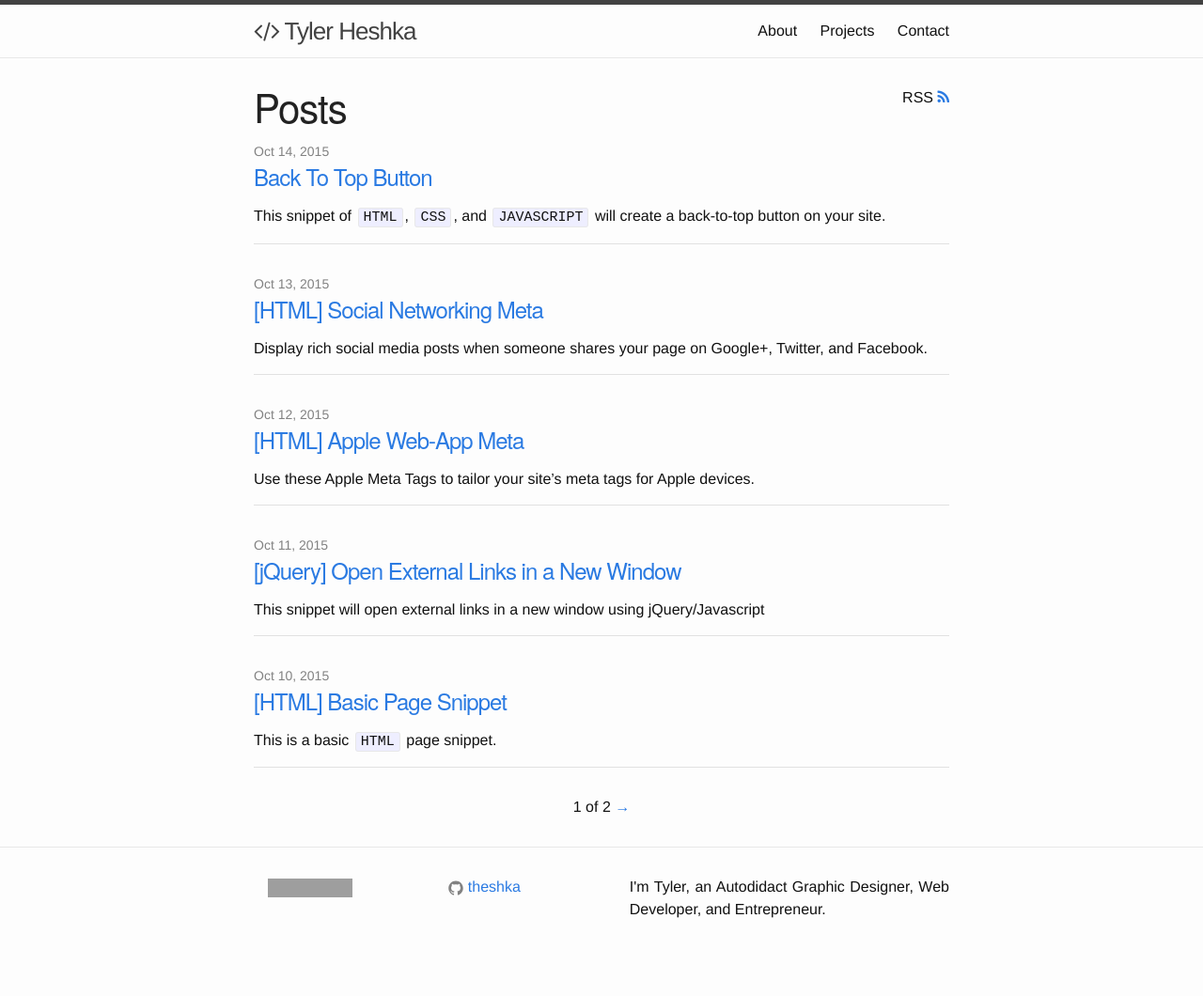
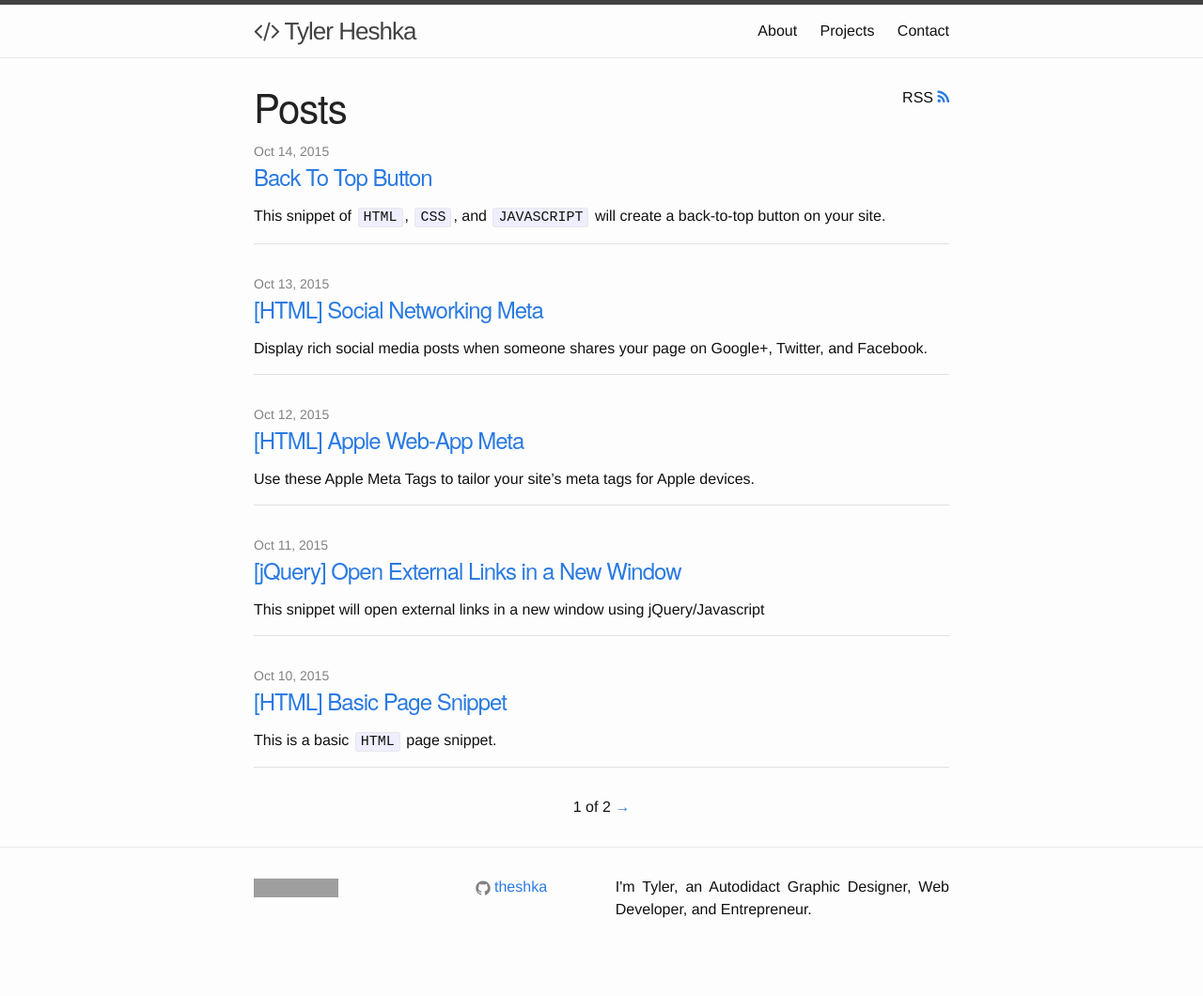
Before and after one commit to theshka/theshka, a Jekyll site: the page built from index.html, in a window 1280 px wide. Shown: the whole page at 94% size. Built offline with Jekyll 4.4.1, drawn with Linux system fonts in a browser that asks for light colours; nearby versions of some CDN libraries; the list of posts is cut into pages by our own code; grey boxes are pictures that could not be loaded.

Commit message:
update layout

```diff
--- a/_sass/_layout.scss
+++ b/_sass/_layout.scss
@@ -101,10 +101,16 @@
     margin-bottom: $spacing-unit / 2;
 }
 
-.contact-list,
+.contact-list{
+    list-style: none;
+    margin-left: 0;
+    text-align: left;
+}
+
 .social-media-list {
     list-style: none;
     margin-left: 0;
+    text-align: center;
 }
 
 .footer-col-wrapper {
@@ -115,10 +121,9 @@
 }
 
 .footer-col {
-    float: middle;
+    float: left;
     text-align: justify;
     margin-bottom: $spacing-unit / 2;
-    padding-left: $spacing-unit / 2;
 }
 
 .footer-col-1 {
```
